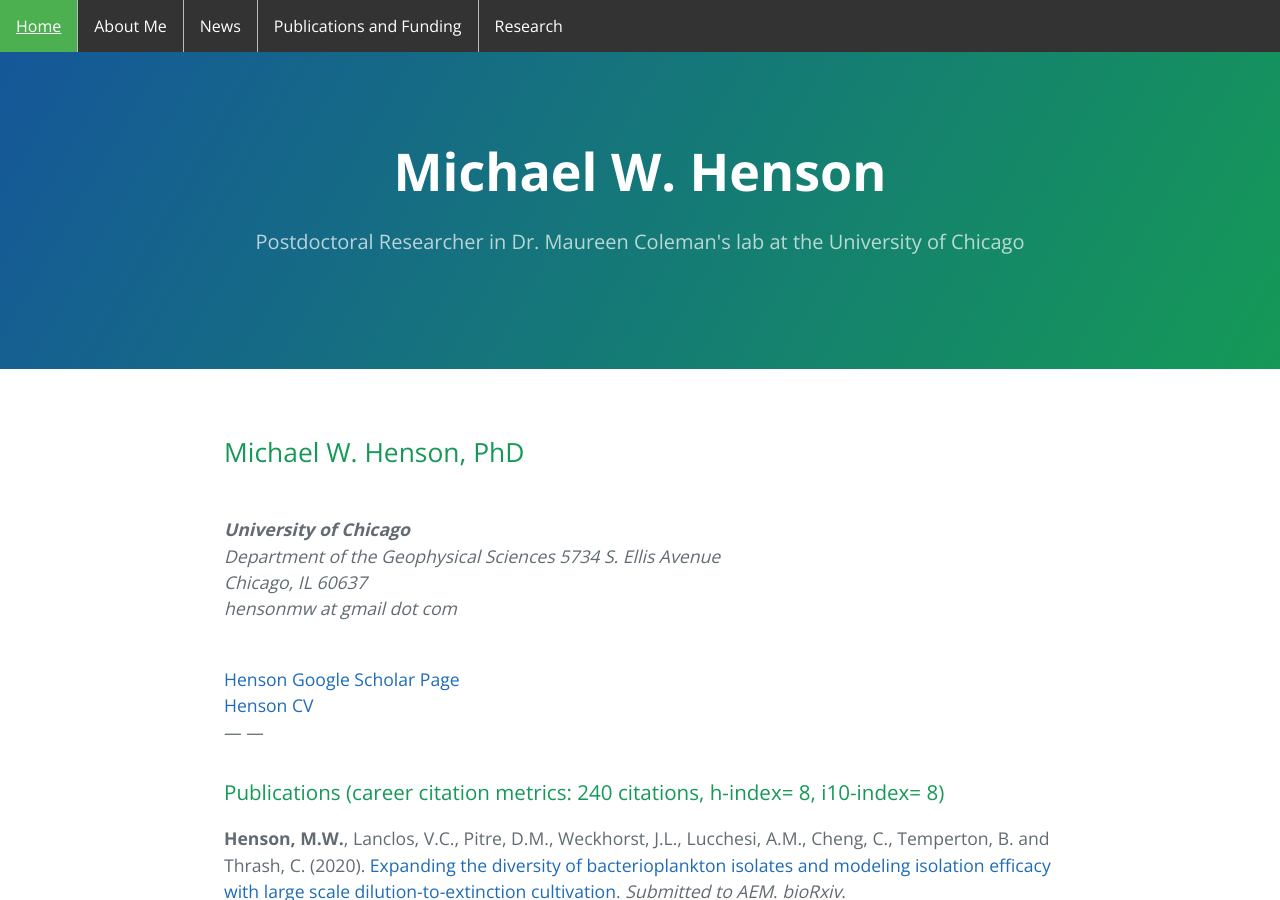
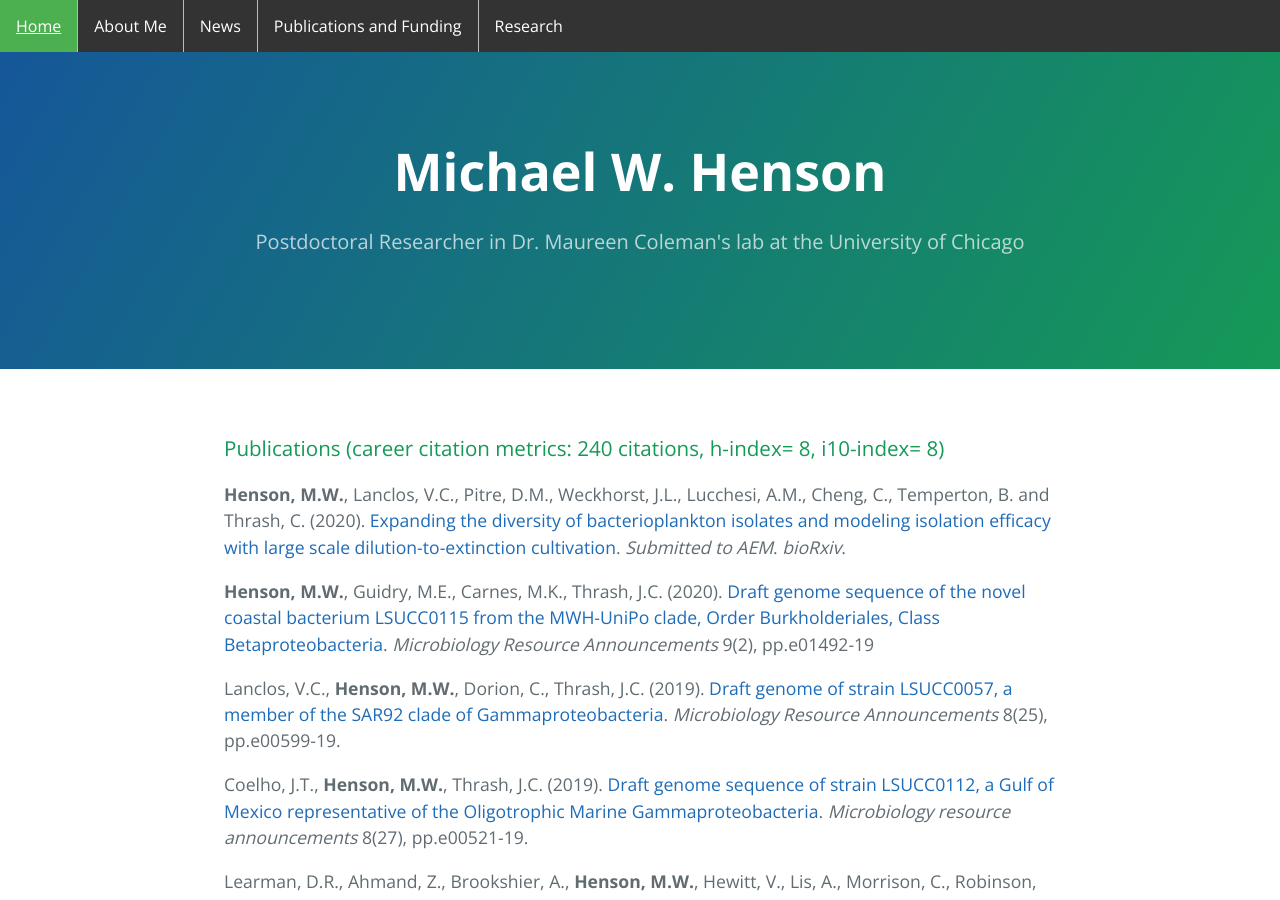
Before and after one commit to Hensonmw/hensonmw.github.io, a Jekyll site: the page built from Publications/index.md, in a window 1280 px wide and 900 px high. Built offline with Jekyll 4.4.1, drawn with Linux system fonts in a browser that asks for light colours; comment, search, counter and statistics services are not loaded.

Commit message:
Update index.md

```diff
--- a/Publications/index.md
+++ b/Publications/index.md
@@ -5,24 +5,6 @@ permalink: /Publications/
 ---
 <script type='text/javascript' src='https://d1bxh8uas1mnw7.cloudfront.net/assets/embed.js'></script>
 
-
-## Michael W. Henson, PhD
-
-<br>
-*__University of Chicago__*
-*Department of the Geophysical Sciences*
-*5734 S. Ellis Avenue*
-*Chicago, IL 60637*
-*hensonmw at gmail dot com*
-
-<br>
-[Henson Google Scholar Page](https://scholar.google.com/citations?user=pJvMEVoAAAAJ&hl=en)
-<br>
-[Henson CV](https://www.dropbox.com/s/pwmln39ey20h73a/Henson_CV.docx?dl=0)
-<br>
----
----
-<br>
 
 ### Publications (career citation metrics: 240 citations, h-index= 8, i10-index= 8)
 
```
